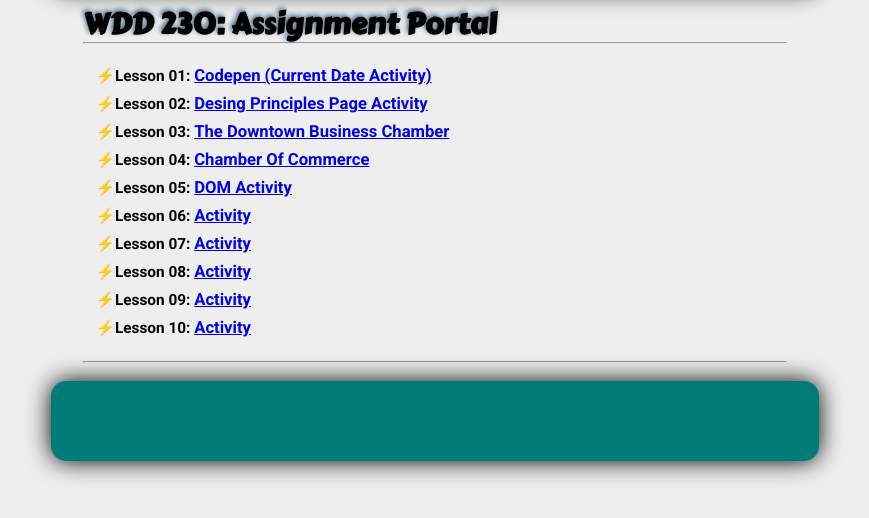
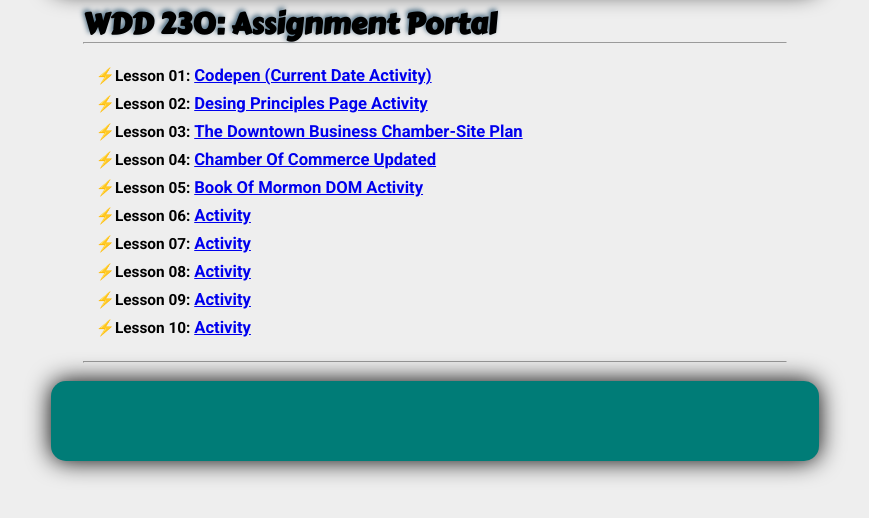
Before and after one commit to Yoav-Galindo/wdd230, a plain HTML site: page index.html in a window 1280 px wide. Shown: the part 232-750 px from the top of the page, without its empty margins (205-1074 px from the left). Drawn offline with Linux system fonts and the light colour scheme.

Commit message:
updatedLinks

```diff
--- a/index.html
+++ b/index.html
@@ -29,9 +29,9 @@
         <ul class="linksList">
             <li> &#9889;Lesson 01: <a href="https://codepen.io/Yoav-Galindo-the-decoder/pen/mdzPNpG" target="_blank"><span>Codepen (Current Date Activity)</span></a></li>
             <li> &#9889;Lesson 02: <a href="https://yoav-galindo.github.io/wdd230/lesson2/design-principles.html" target="_blank"><span>Desing Principles Page Activity</span></a></li>
-            <li> &#9889;Lesson 03: <a href="lesson3/" target="_blank"><span>The Downtown Business Chamber</span></a></li>
-            <li> &#9889;Lesson 04: <a href="https://yoav-galindo.github.io/wdd230/chamber/" target="_blank"><span>Chamber Of Commerce </span></a></li>
-            <li> &#9889;Lesson 05: <a href="https://yoav-galindo.github.io/wdd230/lesson5/" target="_blank"><span>DOM Activity</span></a></li>
+            <li> &#9889;Lesson 03: <a href="lesson3/" target="_blank"><span>The Downtown Business Chamber-Site Plan</span></a></li>
+            <li> &#9889;Lesson 04: <a href="https://yoav-galindo.github.io/wdd230/chamber/" target="_blank"><span>Chamber Of Commerce Updated</span></a></li>
+            <li> &#9889;Lesson 05: <a href="https://yoav-galindo.github.io/wdd230/lesson5/" target="_blank"><span>Book Of Mormon DOM Activity</span></a></li>
             <li> &#9889;Lesson 06: <a href="#"><span>Activity</span></a></li>
             <li> &#9889;Lesson 07: <a href="#"><span>Activity</span></a></li>
             <li> &#9889;Lesson 08: <a href="#"><span>Activity</span></a></li>
```
